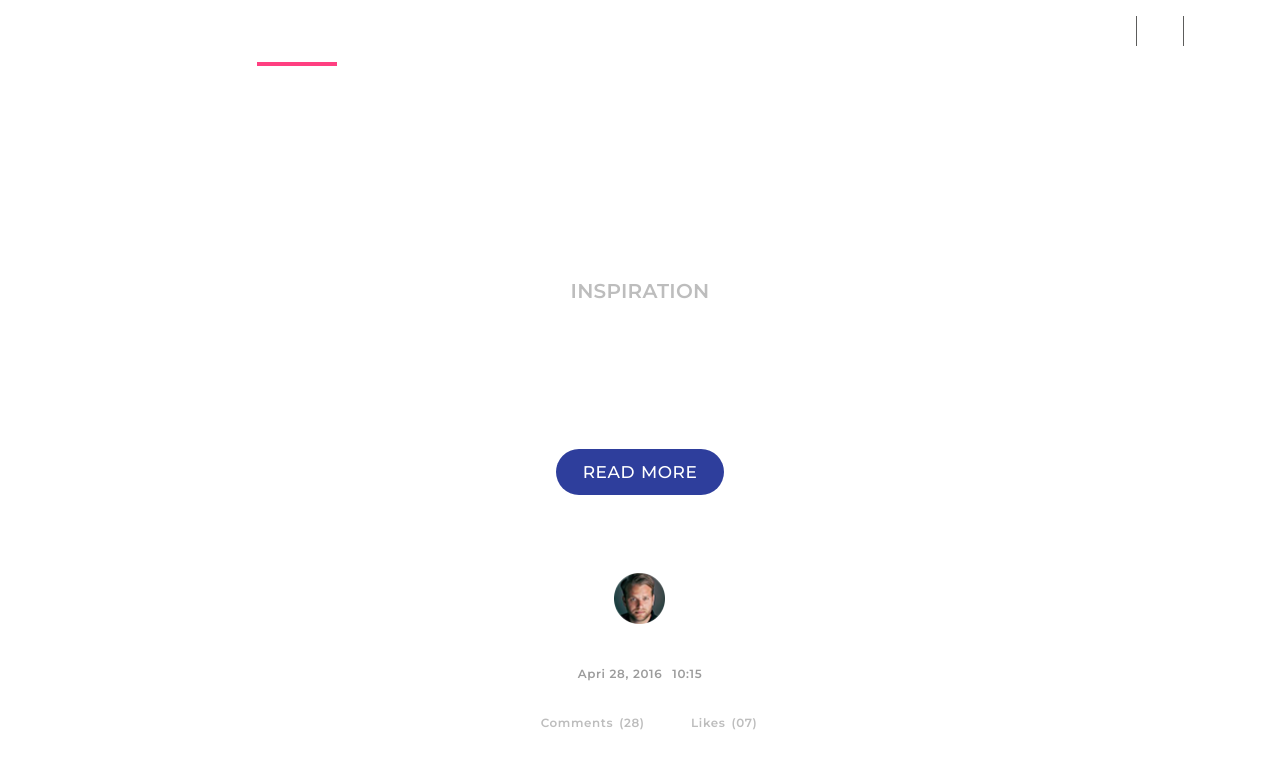
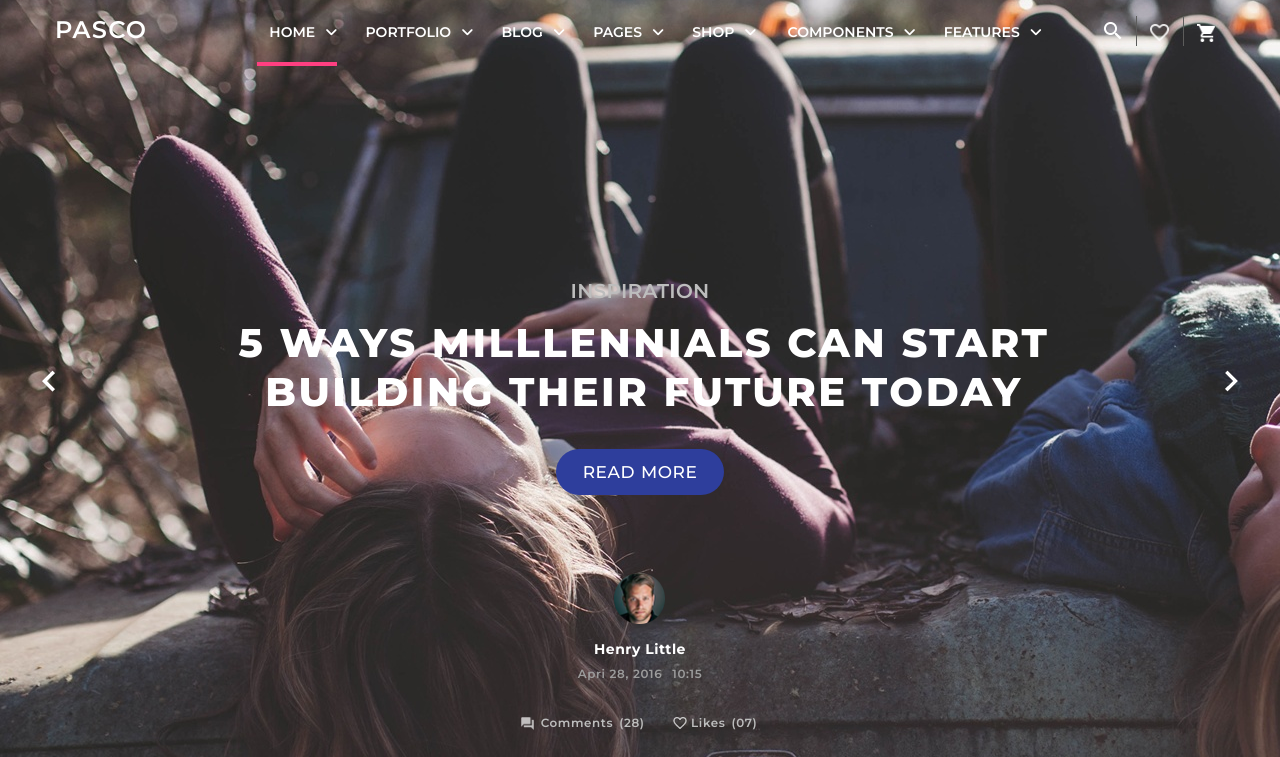
Before and after one commit to akshatnehra/Pasco-Pixel-Perfect-master, a plain HTML site: page index.html in a window 1280 px wide. Shown: the part 43-800 px from the top of the page. Drawn offline with nearby package versions, Linux system fonts and the light colour scheme; the site is published under a folder, as on GitHub Pages, so addresses that start at the root find nothing.

Commit message:
bg updated

```diff
--- a/assets/style/styles.scss
+++ b/assets/style/styles.scss
@@ -128,7 +128,7 @@ header {
   position: relative;
   // width: 1920px;
   padding-bottom: 67px;
-  background-image: url(/assets/images/bg_copy_2.jpg);
+  background-image: url(../images/bg_copy_2.jpg);
   background-repeat: no-repeat;
   background-size: cover;
 
```
Also changed, not shown: assets/style/styles.css, 1 other file.
